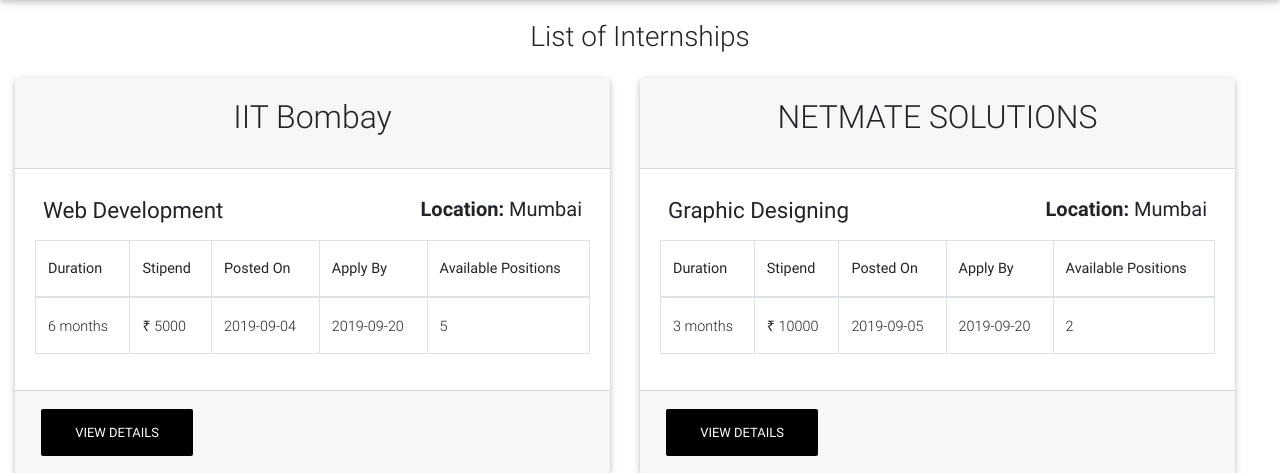
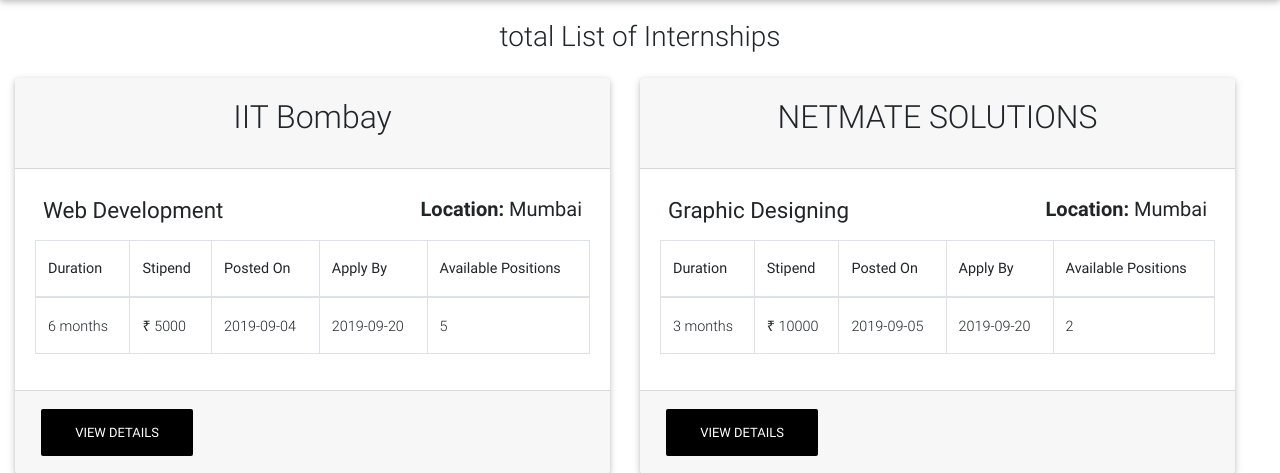
Before and after one commit to AbhinitRaj02/Internship-Mangaement, a PHP site: page / in a window 1280 px wide. Shown: the part 56-529 px from the top of the page. Run offline with PHP 8.4, Linux system fonts and the light colour scheme; data comes from the database, SQL or seed files in the repository; some libraries are stand-ins or nearby versions.

Commit message:
second comiit

```diff
--- a/index.php
+++ b/index.php
@@ -9,7 +9,7 @@
   $internships = $db->query($sql);
 ?>
 <main>
-  <h3 class="text-center p-3">List of Internships</h3>
+  <h3 class="text-center p-3"> total List of Internships</h3>
   <div class="container-fluid row">
     <!-- List of Internships -->
     <?php while($internship = mysqli_fetch_assoc($internships)): ?>
```
